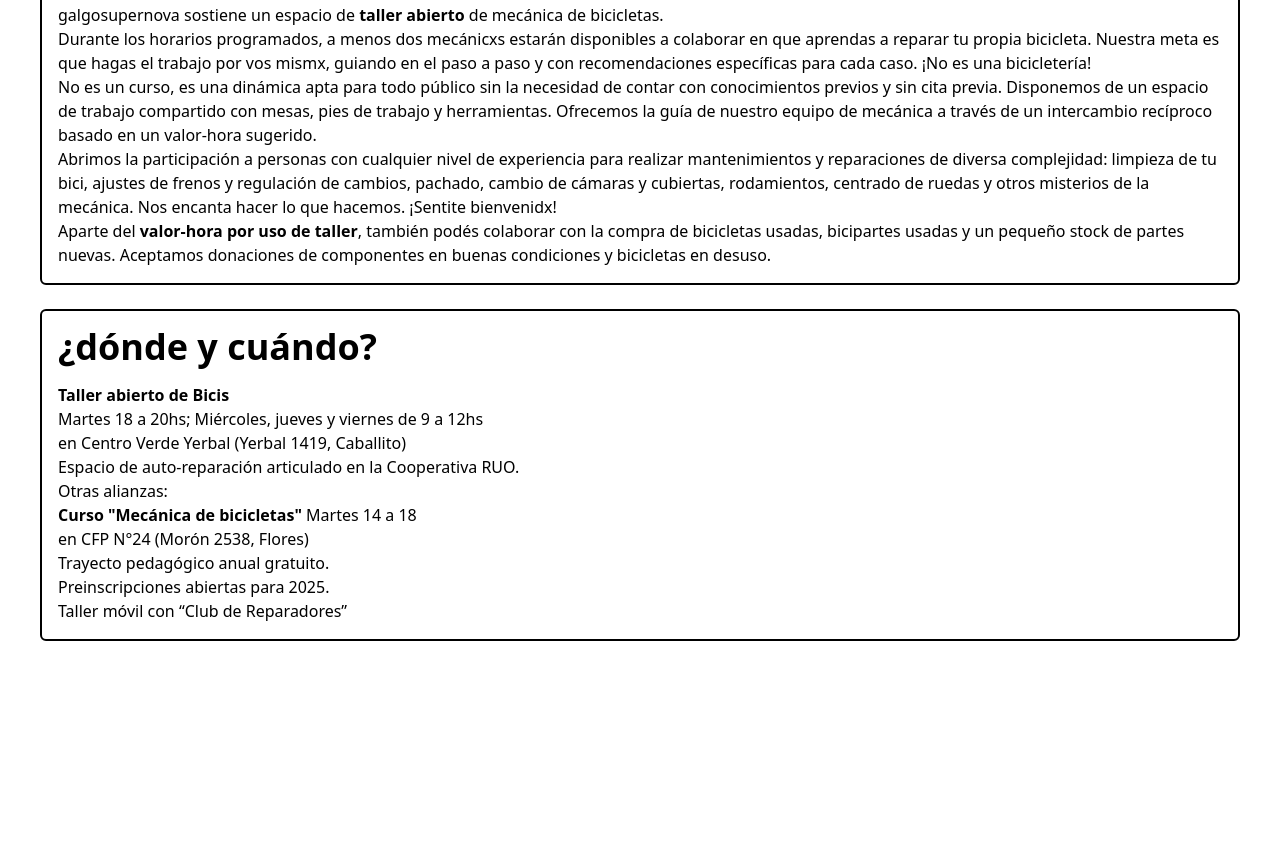
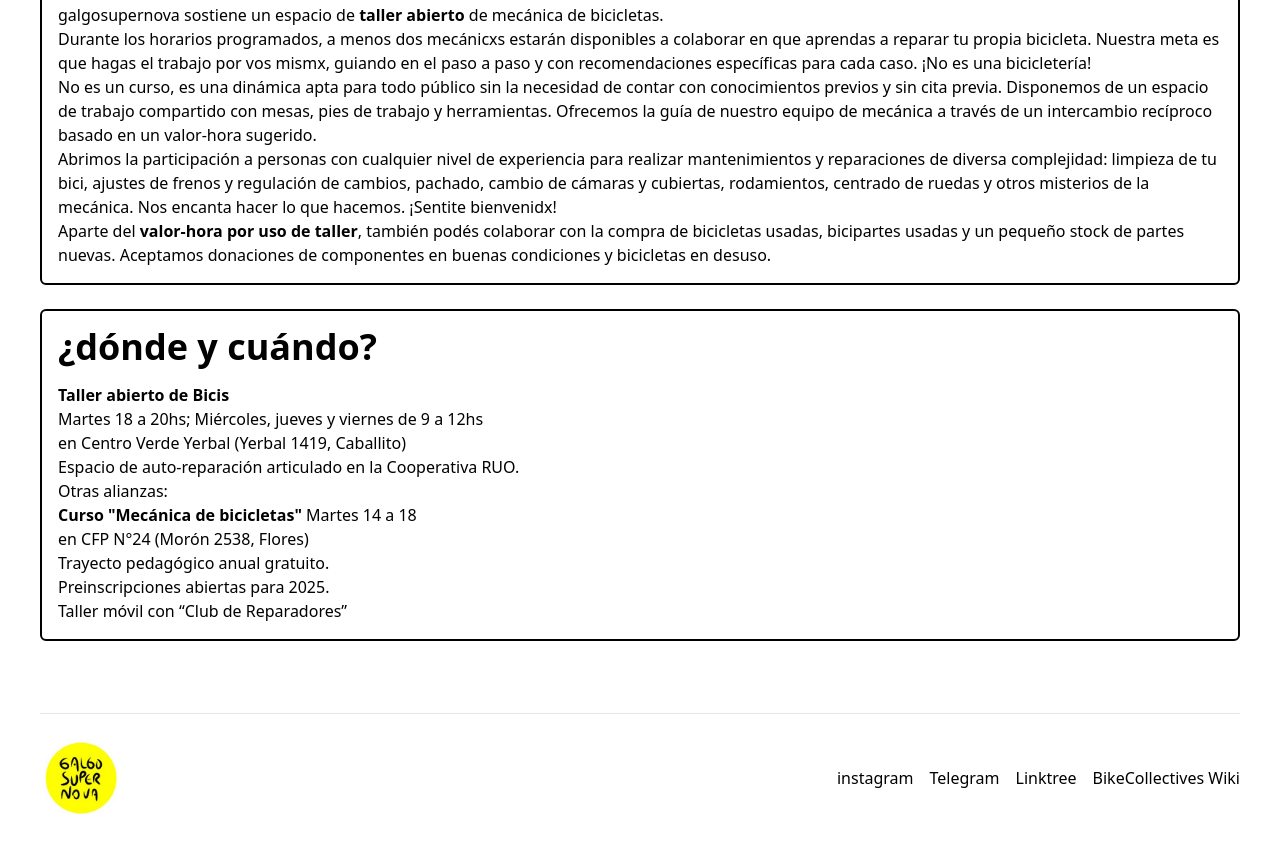
Before and after one commit to macavilla/galgosupernova, an Astro site: page / in a window 1280 px wide. Shown: the part 824-1666 px from the top of the page. Before the commit the page ends 1513 px from the top, so only its background shows below. Built offline with nearby package versions, Linux system fonts and the light colour scheme; Astro itself is replaced by a stand-in of ours.

Commit message:
feat(Footer): create footer, add to Layout

```diff
--- /dev/null
+++ b/src/components/Footer/Footer.astro
@@ -0,0 +1,41 @@
+---
+import { socialNetworks } from 'src/constants/social-networks'
+
+import { Image } from 'astro:assets'
+
+import InternalLink from 'src/components/InternalLink/InternalLink.tsx'
+
+import Logo from '@images/galgosupernova-logo.jpg'
+---
+
+<footer class="px-4 md:px-6 lg:px-10 py-6">
+	<div
+		class="flex flex-col-reverse justify-center items-center border-t border-gray-200 pt-6 gap-4 md:flex-row md:justify-between"
+	>
+		<div class="">
+			<InternalLink client:load href="">
+				<Image
+					class="col-span-2"
+					src={Logo}
+					alt="Galgosupernova Logo"
+					class="size-20"
+				/>
+			</InternalLink>
+		</div>
+		<div class="">
+			<ul
+				class="flex flex-col justify-end gap-4 col-span-2 text-center md:flex-row md:text-left"
+			>
+				{
+					socialNetworks.map(({ name, url }) => (
+						<li>
+							<a href={url} target="_blank">
+								{name}
+							</a>
+						</li>
+					))
+				}
+			</ul>
+		</div>
+	</div>
+</footer>
--- /dev/null
+++ b/src/constants/social-networks.ts
@@ -0,0 +1,22 @@
+interface SocialNetworkType {
+	name: string
+	url: string
+}
+export const socialNetworks: SocialNetworkType[] = [
+	{
+		name: 'instagram',
+		url: 'https://www.instagram.com/galgosupernova/'
+	},
+	{
+		name: 'Telegram',
+		url: 'https://t.me/galgosupernova'
+	},
+	{
+		name: 'Linktree',
+		url: 'https://linktr.ee/galgosupernova'
+	},
+	{
+		name: 'BikeCollectives Wiki',
+		url: 'https://bikecollectives.org/wiki/Galgo_Supernova'
+	}
+]
--- a/src/layouts/Layout.astro
+++ b/src/layouts/Layout.astro
@@ -1,6 +1,7 @@
 ---
 import '@styles/global.css'
 import Navbar from '@components/Navbar/Navbar.tsx'
+import Footer from '@components/Footer/Footer.astro'
 const baseUrl = import.meta.env.BASE_URL || '/'
 ---
 
@@ -18,5 +19,7 @@ const baseUrl = import.meta.env.BASE_URL || '/'
 		<main class="px-4 md:px-6 lg:px-10 py-6">
 			<slot />
 		</main>
+
+		<Footer />
 	</body>
 </html>
```
Also changed, not shown: src/assets/images/galgosupernova-logo.jpg (added).
